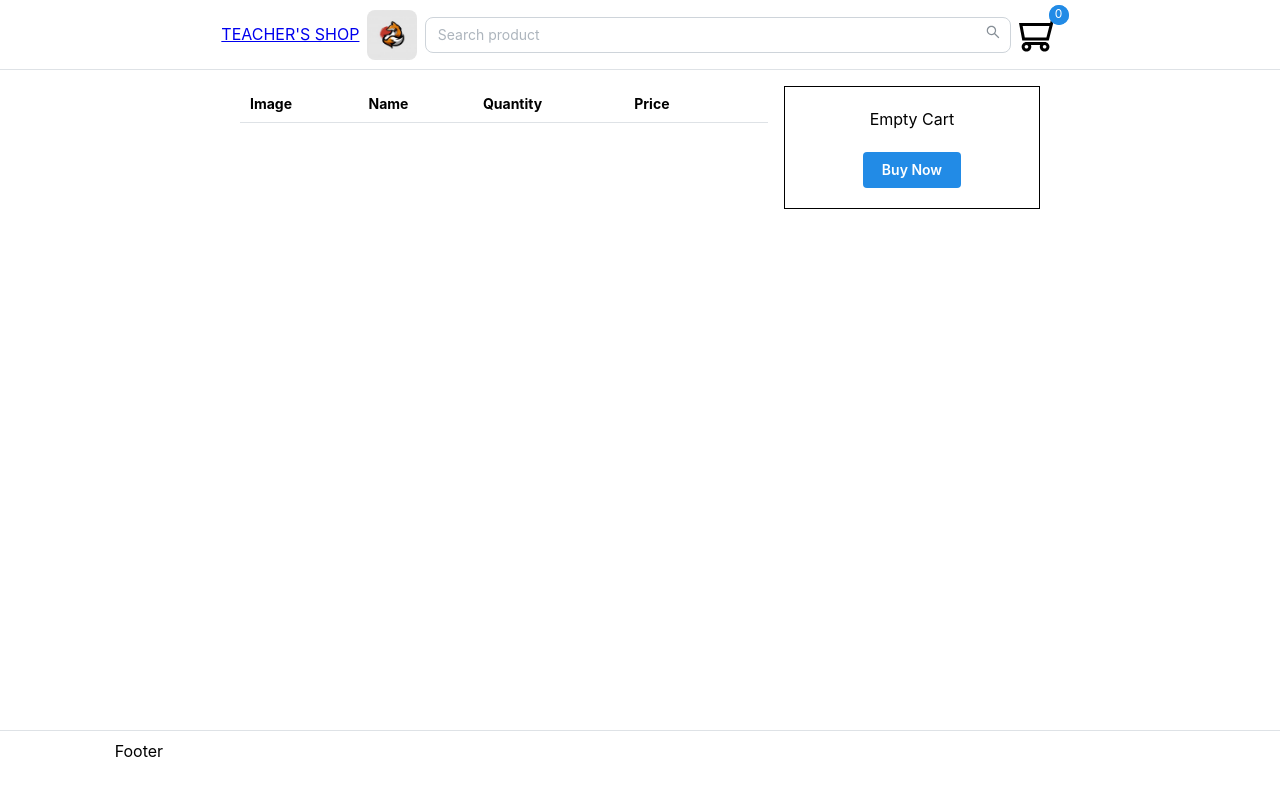
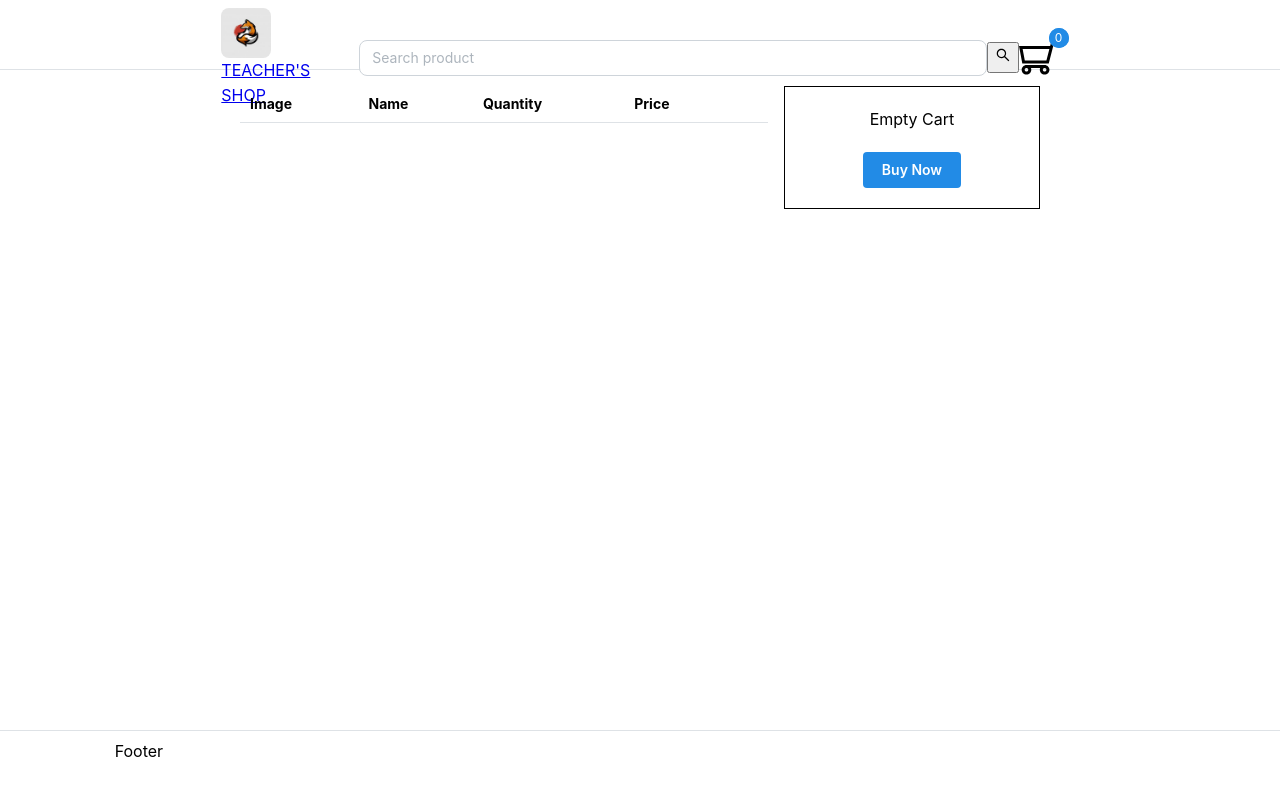
Before and after one commit to LuongHuy/Assignment1, a Next.js app in the folder online-grocery-store/: page /shoppingcart in a window 1280 px wide. Shown: the top 796 px of the page. Built offline with nearby package versions, Linux system fonts and the light colour scheme.

Commit message:
Fix Layout

```diff
--- a/online-grocery-store/src/components/layout/MainLayout.js
+++ b/online-grocery-store/src/components/layout/MainLayout.js
@@ -9,20 +9,14 @@ const Header = () => {
       <Grid.Col span={2} />
       <Grid.Col span={8}>
         <Flex h="100%" justify="space-between" align="center">
-          <Link href="/">TEACHER'S SHOP</Link>
           <Link href="/">
             <Image radius="md" src="Logo.jpg" h={50} w="auto" />
+            TEACHER'S SHOP
           </Link>
-          <Input
-            radius="md"
-            placeholder="Search product"
-            w="70%"
-            rightSection={
-              <div onClick={() => console.log("Ok")}>
-                <AiOutlineSearch />
-              </div>
-            }
-          />
+          <Input radius="md" placeholder="Search product" w="75%" />
+          <button onclick="myFunction()">
+            <AiOutlineSearch />
+          </button>
           <CartIcon />
         </Flex>
       </Grid.Col>
```
Also changed, not shown: online-grocery-store/src/components/common/CategoryCard.js (+2 -9 lines), online-grocery-store/src/pages/index.js (+24 -8 lines).
